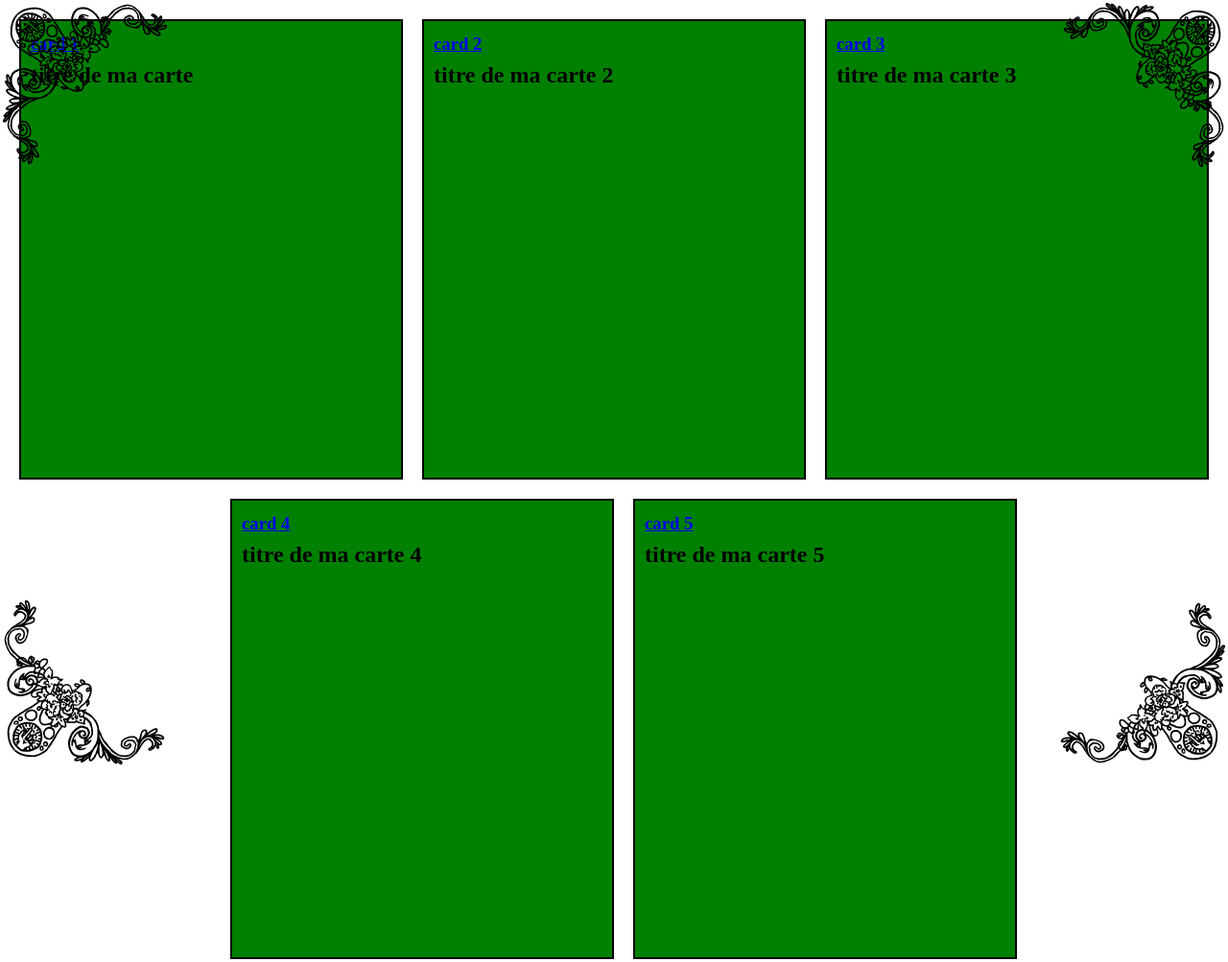
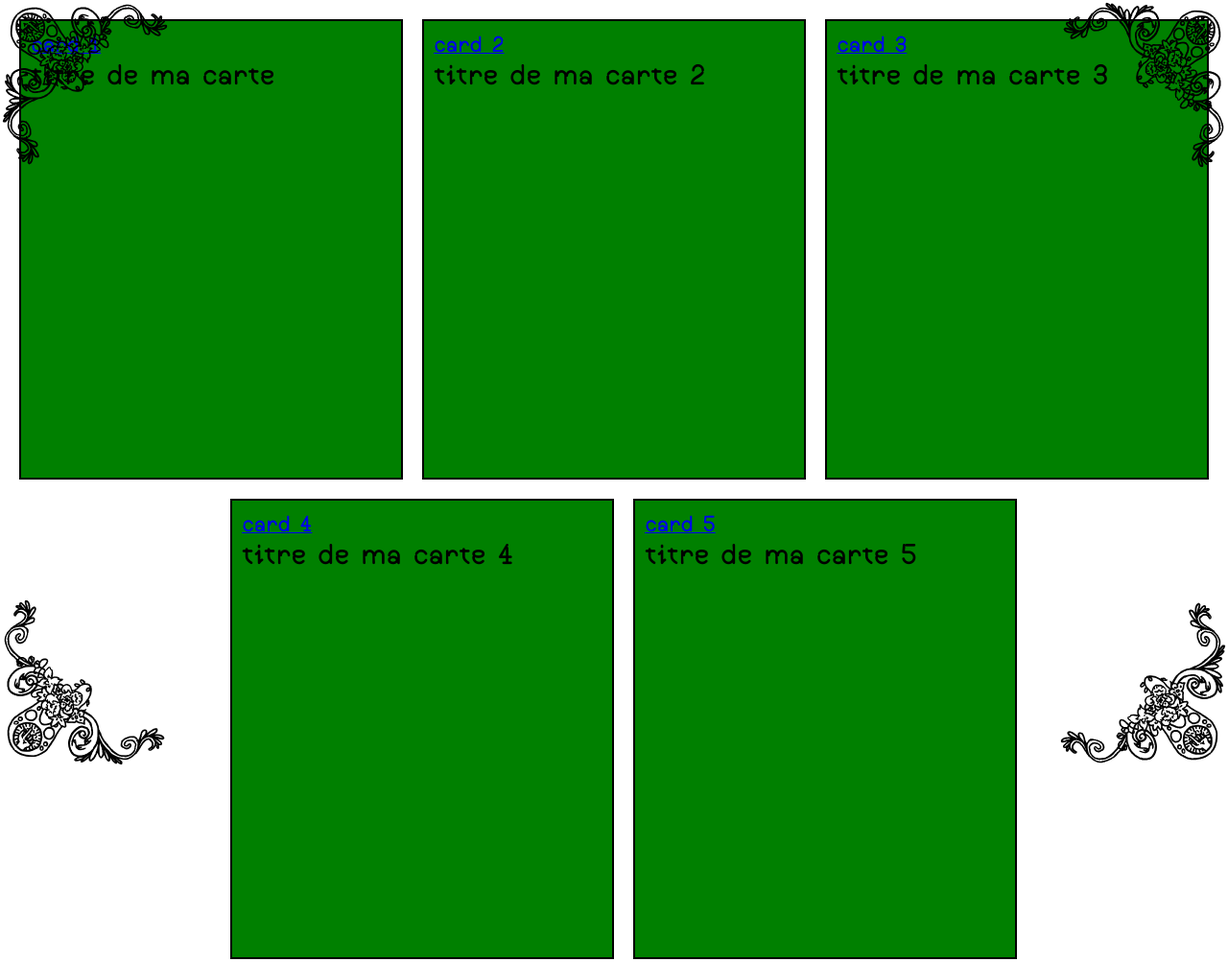
Before and after one commit to RandomLab/reflux.media, an Eleventy site: page src/index.md in a window 1280 px wide. Shown: the whole page at 96% size. Built offline with nearby package versions, Linux system fonts and the light colour scheme; Eleventy itself is replaced by a stand-in of ours; files that its build step writes are made by us from their sources.

Commit message:
ajout de la font ductus

```diff
--- a/src/_includes/base.html
+++ b/src/_includes/base.html
@@ -5,6 +5,7 @@
     <meta name="viewport" content="width=device-width, initial-scale=1">
     <title>{{ title }}</title>
     <link rel="stylesheet" href="{{'/assets/css/reset.css' | url }}" />
+    <link rel="stylesheet" href="{{'/assets/css/font.css' | url }}" />
     <link rel="stylesheet" href="{{'/assets/css/style.css' | url }}" />
 </head>
 <body>
--- /dev/null
+++ b/src/assets/css/font.css
@@ -0,0 +1,8 @@
+@font-face {
+    font-family: "DuctusRegular";
+    src:
+            local("DuctusRegular"),
+            url("font/DuctusRegular.woff2") format("woff2");
+    font-weight: normal;
+    font-style: normal;
+}
--- a/src/assets/css/style.css
+++ b/src/assets/css/style.css
@@ -2,6 +2,7 @@
 .container {
     width: 100%;
     height: 100%;
+    font-family: 'DuctusRegular', sans-serif;
 }
 
 .container .content {
```
Also changed, not shown: src/assets/css/font/DuctusRegular.woff2 (added).
